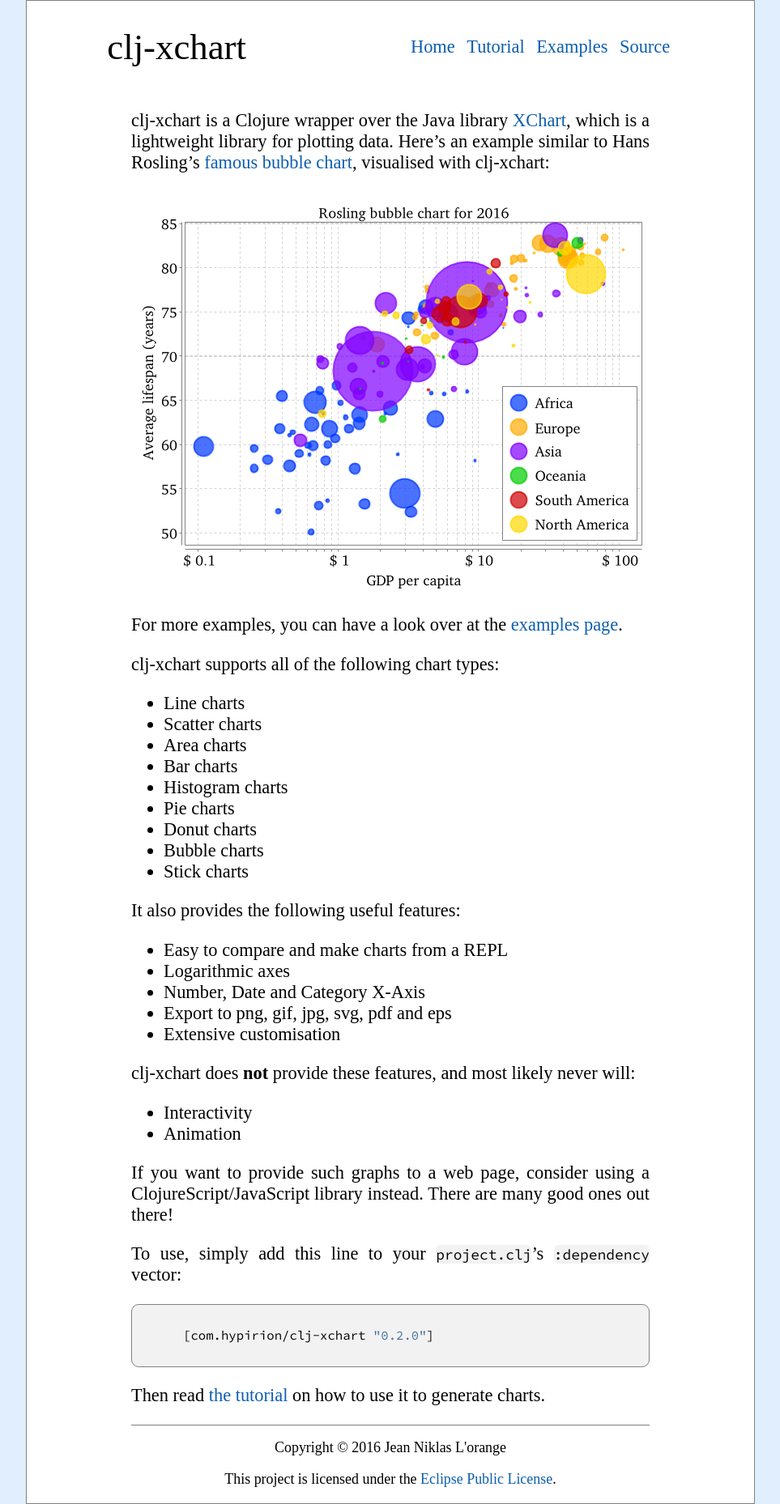
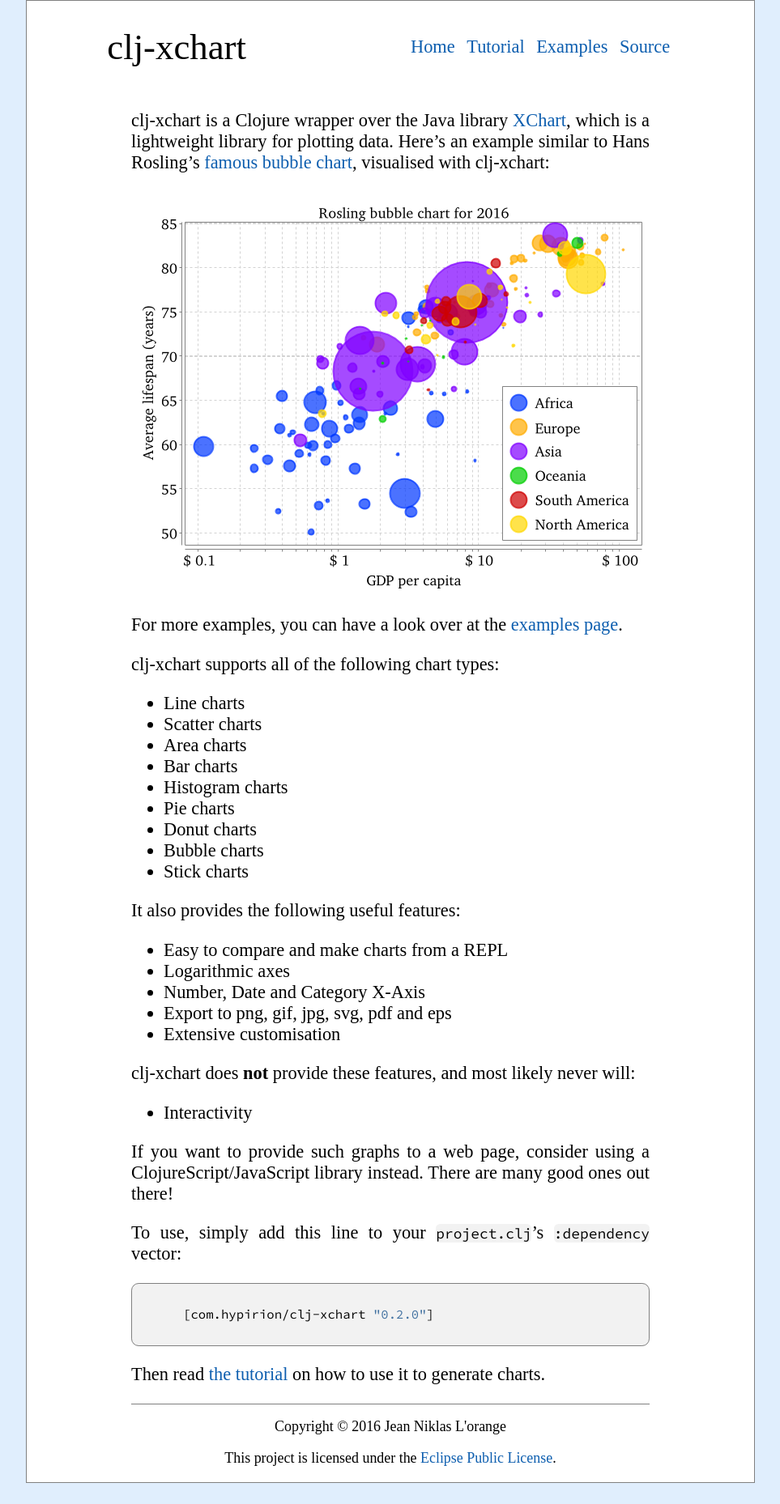
Before and after one commit to hypirion/clj-xchart, a Jekyll site: the page built from index.md, in a window 1280 px wide. Shown: the whole page at 81% size, without its empty margins (158-1121 px from the left). Built offline with Jekyll 4.4.1, drawn with Linux system fonts in a browser that asks for light colours; some web fonts are replaced; after the commit the page ends 1832 px from its top, so only the background shows below that.

Commit message:
Actually, I'll work on support for realtime plots

```diff
--- a/index.md
+++ b/index.md
@@ -36,7 +36,6 @@ It also provides the following useful features:
 clj-xchart does **not** provide these features, and most likely never will:
 
 - Interactivity
-- Animation
 
 If you want to provide such graphs to a web page, consider using a
 ClojureScript/JavaScript library instead. There are many good ones out there!
```
